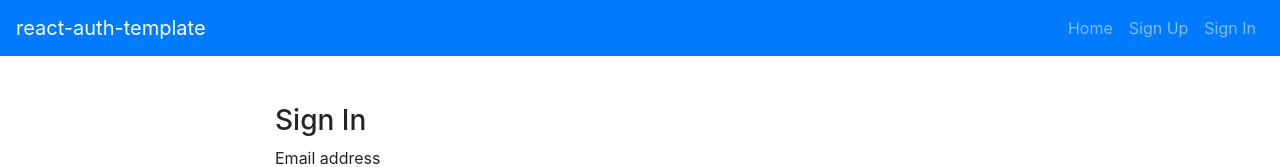
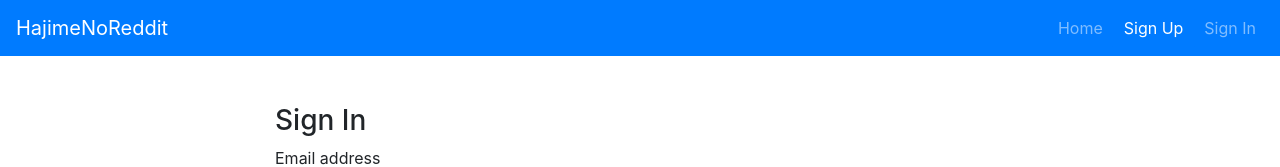
Before and after one commit to HajimeNoJosh/reddit-project-client, a React app: page /#/sign-in in a window 1280 px wide. Shown: the top 167 px of the page. Built offline with nearby package versions, Linux system fonts and the light colour scheme.

Commit message:
Make modal template and begin implementations
1. Add to App.js states for show
2. Add to App.js handleShow and handleClose
3. Make header have the necessary props
4. Add in header modal template which renders a modal with children
being the form

```diff
--- a/src/apiConfig.js
+++ b/src/apiConfig.js
@@ -1,6 +1,6 @@
 let apiUrl
 const apiUrls = {
-  production: 'https://aqueous-atoll-85096.herokuapp.com',
+  production: 'https://polar-citadel-24476.herokuapp.com',
   development: 'http://localhost:4741'
 }
 
--- a/src/components/App/App.js
+++ b/src/components/App/App.js
@@ -4,7 +4,6 @@ import { Route } from 'react-router-dom'
 import AuthenticatedRoute from '../AuthenticatedRoute/AuthenticatedRoute'
 import AutoDismissAlert from '../AutoDismissAlert/AutoDismissAlert'
 import Header from '../Header/Header'
-import SignUp from '../SignUp/SignUp'
 import SignIn from '../SignIn/SignIn'
 import SignOut from '../SignOut/SignOut'
 import ChangePassword from '../ChangePassword/ChangePassword'
@@ -15,9 +14,14 @@ class App extends Component {
 
     this.state = {
       user: null,
-      alerts: []
+      alerts: [],
+      show: false
     }
   }
+
+  handleClose = () => this.setState({ show: false })
+
+  handleShow = () => this.setState({ show: true })
 
   setUser = user => this.setState({ user })
 
@@ -28,11 +32,11 @@ class App extends Component {
   }
 
   render () {
-    const { alerts, user } = this.state
+    const { alerts, user, show } = this.state
 
     return (
       <Fragment>
-        <Header user={user} />
+        <Header user={user} setUser={this.setUser} alert={this.alert} show={show} handleClose={this.handleClose} handleShow={this.handleShow} />
         {alerts.map((alert, index) => (
           <AutoDismissAlert
             key={index}
@@ -42,14 +46,11 @@ class App extends Component {
           />
         ))}
         <main className="container">
-          <Route path='/sign-up' render={() => (
-            <SignUp alert={this.alert} setUser={this.setUser} />
-          )} />
           <Route path='/sign-in' render={() => (
             <SignIn alert={this.alert} setUser={this.setUser} />
           )} />
           <AuthenticatedRoute user={user} path='/sign-out' render={() => (
-            <SignOut alert={this.alert} clearUser={this.clearUser} user={user} />
+            <SignOut handleClose={this.handleClose} alert={this.alert} clearUser={this.clearUser} user={user} />
           )} />
           <AuthenticatedRoute user={user} path='/change-password' render={() => (
             <ChangePassword alert={this.alert} user={user} />
--- a/src/components/Header/Header.js
+++ b/src/components/Header/Header.js
@@ -1,7 +1,11 @@
 import React, { Fragment } from 'react'
 import Nav from 'react-bootstrap/Nav'
 import Navbar from 'react-bootstrap/Navbar'
+import ModalTemplate from '../ModalTemplate/ModalTemplate'
+import SignUp from '../SignUp/SignUp'
 
+const Header = (props) => {
+  console.log(props)
   const authenticatedOptions = (
     <Fragment>
       <Nav.Link href="#change-password">Change Password</Nav.Link>
@@ -11,31 +15,35 @@ const authenticatedOptions = (
 
   const unauthenticatedOptions = (
     <Fragment>
-    <Nav.Link href="#sign-up">Sign Up</Nav.Link>
+      <ModalTemplate show={props.show} buttonName={'Sign Up'} handleClose={props.handleClose} handleShow={props.handleShow}>
+        <SignUp show={props.handleClose} setUser={props.setUser} alert={props.alert}>
+        </SignUp>
+      </ModalTemplate>
       <Nav.Link href="#sign-in">Sign In</Nav.Link>
     </Fragment>
   )
 
   const alwaysOptions = (
     <Fragment>
-    <Nav.Link to="/">Home</Nav.Link>
+      <Nav.Link href="/#">Home</Nav.Link>
     </Fragment>
   )
 
-const Header = ({ user }) => (
+  return (
     <Navbar bg="primary" variant="dark" expand="md">
       <Navbar.Brand href="#">
-      react-auth-template
+        HajimeNoReddit
       </Navbar.Brand>
       <Navbar.Toggle aria-controls="basic-navbar-nav" />
       <Navbar.Collapse id="basic-navbar-nav">
         <Nav className="ml-auto">
-        { user && <span className="navbar-text mr-2">Welcome, {user.email}</span>}
+          { props.user && <span className="navbar-text mr-2">Welcome, {props.user.email}</span>}
           { alwaysOptions }
-        { user ? authenticatedOptions : unauthenticatedOptions }
+          { props.user ? authenticatedOptions : unauthenticatedOptions }
         </Nav>
       </Navbar.Collapse>
     </Navbar>
   )
+}
 
 export default Header
--- /dev/null
+++ b/src/components/ModalTemplate/ModalTemplate.js
@@ -0,0 +1,25 @@
+import { Modal, Button } from 'react-bootstrap'
+import React, { Fragment } from 'react'
+
+const ModalTemplate = ({ show, handleClose, handleShow, buttonName, children }) => {
+  return (
+    <Fragment>
+      <Button variant="primary" onClick={handleShow}> {buttonName} </Button>
+      <Modal show={show} onHide={handleClose} animation={false}>
+        <Modal.Header closeButton>
+          <Modal.Title>{buttonName}</Modal.Title>
+        </Modal.Header>
+        <Modal.Body>
+          {children}
+        </Modal.Body>
+        <Modal.Footer>
+          <Button variant="secondary" onClick={handleClose}>
+            Close
+          </Button>
+        </Modal.Footer>
+      </Modal>
+    </Fragment>
+  )
+}
+
+export default ModalTemplate
--- a/src/components/SignOut/SignOut.js
+++ b/src/components/SignOut/SignOut.js
@@ -6,7 +6,7 @@ import messages from '../AutoDismissAlert/messages'
 
 class SignOut extends Component {
   componentDidMount () {
-    const { alert, history, clearUser, user } = this.props
+    const { alert, clearUser, user, handleClose } = this.props
 
     signOut(user)
       .finally(() => alert({
@@ -14,7 +14,7 @@ class SignOut extends Component {
         messagE: messages.signOutSuccess,
         variant: 'success'
       }))
-      .finally(() => history.push('/'))
+      .finally(() => handleClose())
       .finally(() => clearUser())
   }
 
--- a/src/components/SignUp/SignUp.js
+++ b/src/components/SignUp/SignUp.js
@@ -25,7 +25,7 @@ class SignUp extends Component {
   onSignUp = event => {
     event.preventDefault()
 
-    const { alert, history, setUser } = this.props
+    const { alert, setUser } = this.props
 
     signUp(this.state)
       .then(() => signIn(this.state))
@@ -35,7 +35,6 @@ class SignUp extends Component {
         message: messages.signUpSuccess,
         variant: 'success'
       }))
-      .then(() => history.push('/'))
       .catch(error => {
         console.error(error)
         this.setState({ email: '', password: '', passwordConfirmation: '' })
--- a/src/index.scss
+++ b/src/index.scss
@@ -1 +1,4 @@
 @import '~bootstrap/scss/bootstrap';
+.modal-backdrop {
+  opacity: .5;
+}
```
Lines whose indentation alone changed are shown as unchanged.
